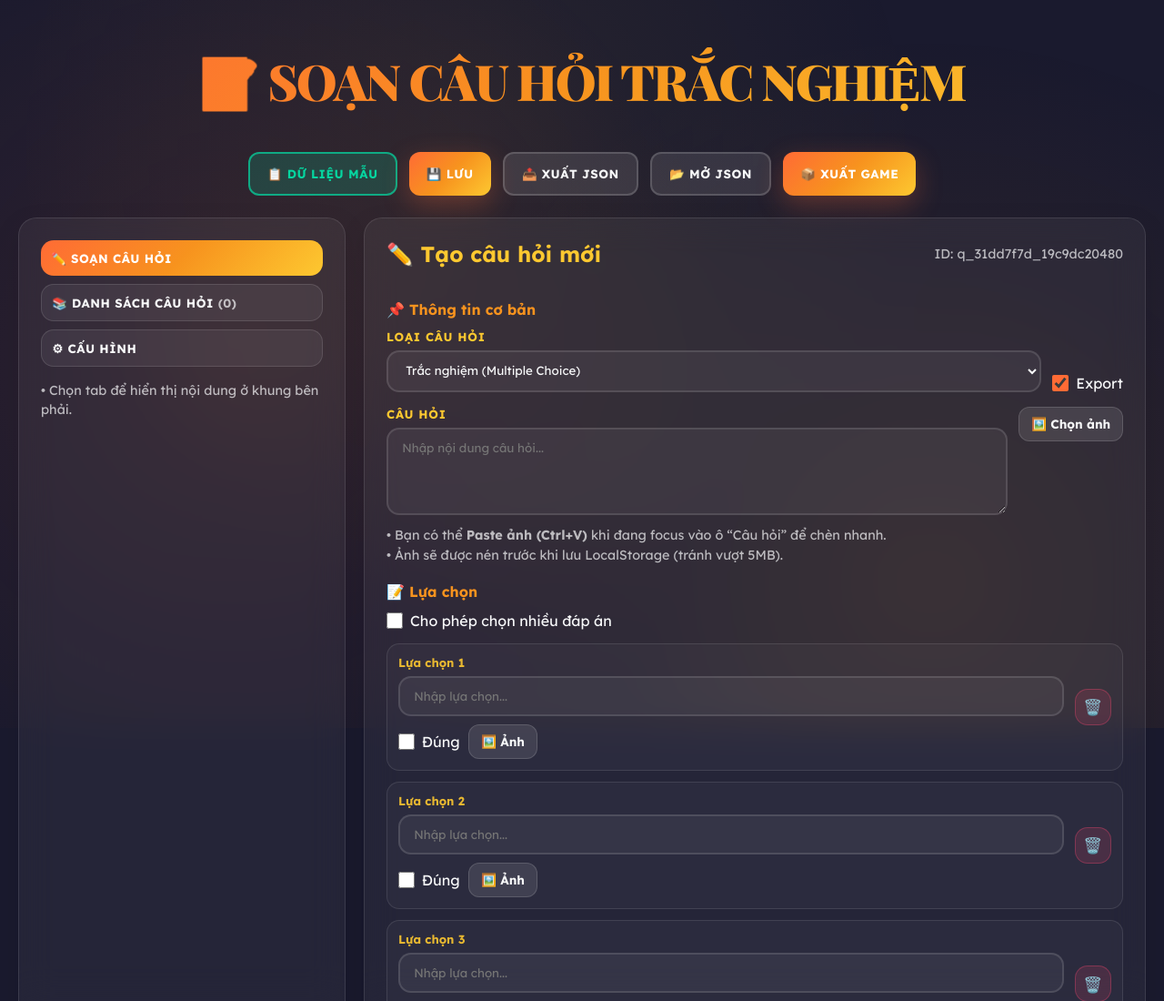
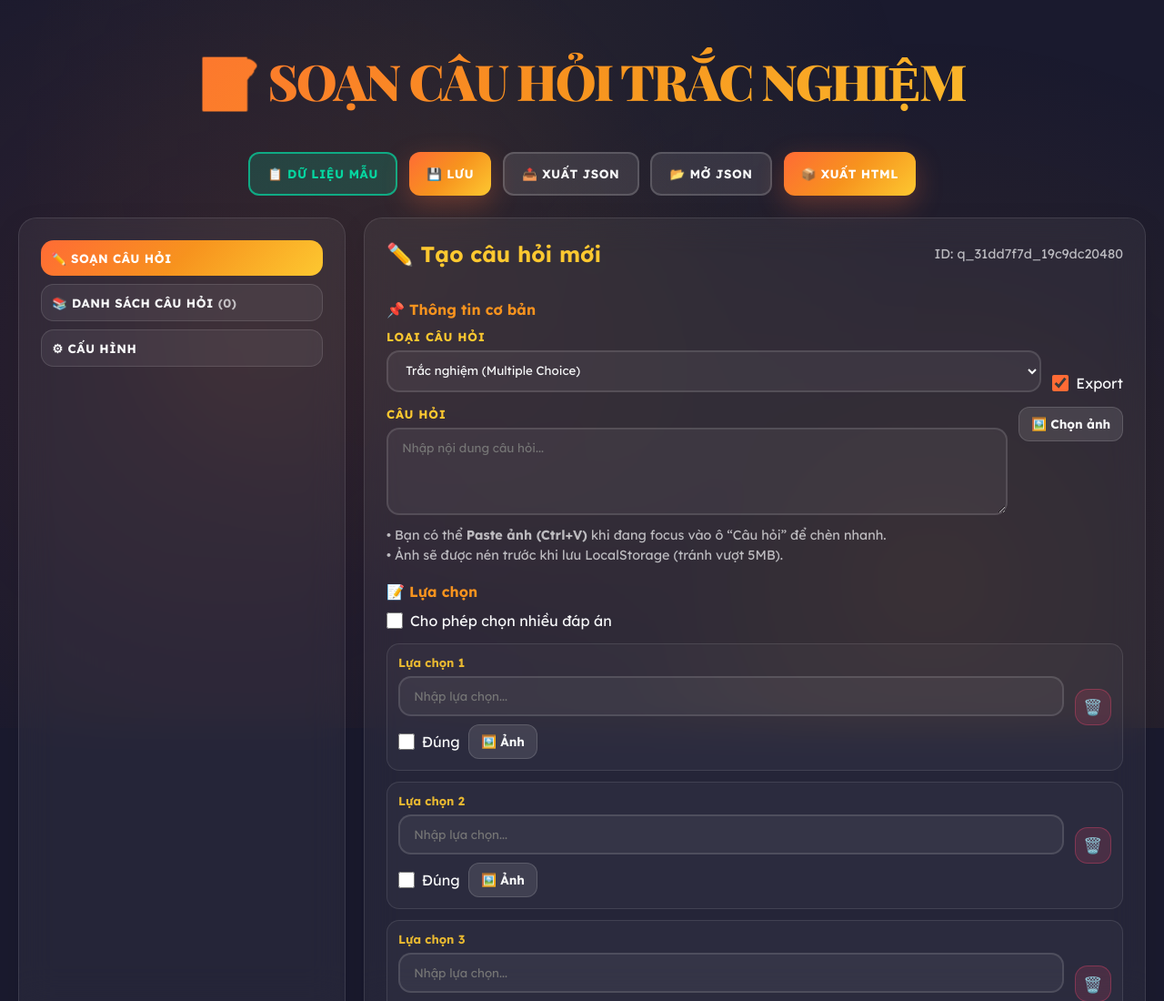
Before and after one commit to nbduy1201/soantracnghiem, a plain HTML site: page index.html in a window 1280 px wide. Shown: the top 1100 px of the page at 91% size. Drawn offline with nearby package versions, Linux system fonts and the light colour scheme.

Commit message:
Update index.html

```diff
--- a/index.html
+++ b/index.html
@@ -21,7 +21,7 @@
 <button class="btn-secondary" id="btnExportJSON"><span>📤 Xuất JSON</span></button>
 <button class="btn-secondary" id="btnOpenJSON"><span>📂 Mở JSON</span></button>
 <input accept=".json" id="fileInput" style="display:none" type="file"/>
-<button class="btn-primary" id="btnExportStandalone"><span>📦 Xuất Game</span></button>
+<button class="btn-primary" id="btnExportStandalone"><span>📦 Xuất HTML</span></button>
 </div>
 <div class="main">
 <!-- Sidebar -->
@@ -31,9 +31,6 @@
 <button class="tab-btn" data-tab="tabQuestions">📚 Danh sách câu hỏi <span id="qCount" style="opacity:.7">(0)</span></button>
 <button class="tab-btn" data-tab="tabConfig">⚙ Cấu hình</button>
 </div>
-<p class="hint" style="margin-top:.5rem">
-          • Chọn tab để hiển thị nội dung ở khung bên phải.
-        </p>
 </aside>
 <!-- Main content -->
 <section class="card card-pad">
```
